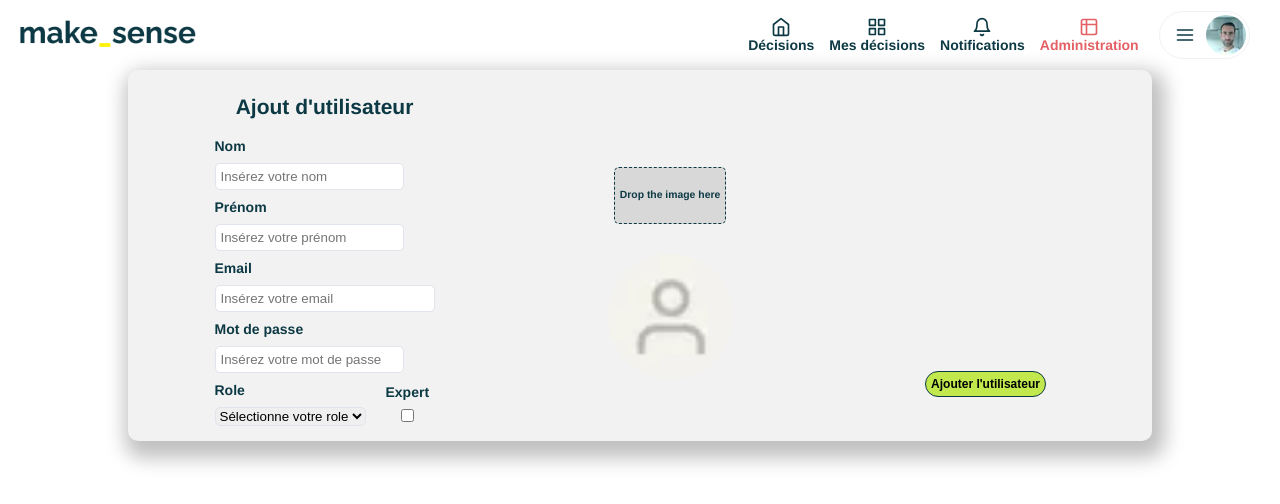
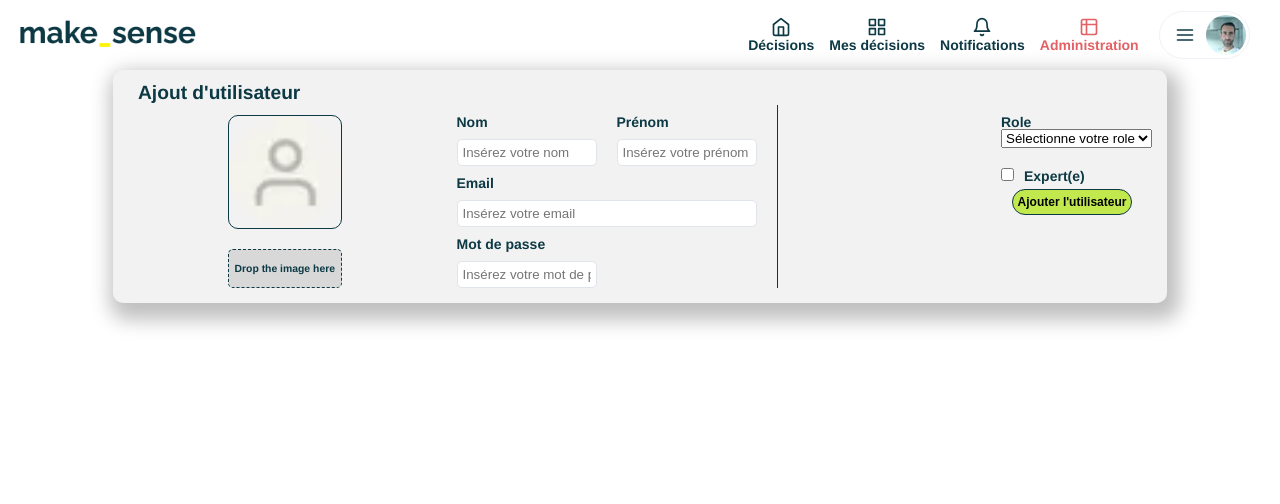
Before and after one commit to WildCodeSchool/2023-02-JS-RemoteFR-DeVMX-P3-Sense-Makers, a React (Vite) app in the folder frontend/: page /profile in a window 1280 px wide. Shown: the top 504 px of the page. Built offline with nearby package versions, Linux system fonts and the light colour scheme.

Commit message:
Add new layout htmel structure and css

```diff
--- a/frontend/src/components/Profiles/AdminComponents/AddUser.jsx
+++ b/frontend/src/components/Profiles/AdminComponents/AddUser.jsx
@@ -52,10 +52,14 @@ export default function AddUser() {
   };
   return (
     <form className="user-management" onSubmit={submit}>
+      <div className="add-user-title-container">
+        <h2 className="add-user-title">Ajout d'utilisateur</h2>
+      </div>
+      <div className="user-management-container">
         <div className="input-container">
-        <h2 className="input-title">Ajout d'utilisateur</h2>
           <div className="input-fields">
-          <label htmlFor="lastName">
+            <div className="input-fields name-inputs-container">
+              <label htmlFor="lastName" className="lastName">
                 Nom <br />
                 <input
                   type="text"
@@ -66,7 +70,7 @@ export default function AddUser() {
                   required
                 />
               </label>
-          <label htmlFor="firstName">
+              <label htmlFor="firstName" className="firstName">
                 Prénom <br />
                 <input
                   type="text"
@@ -77,6 +81,7 @@ export default function AddUser() {
                   required
                 />
               </label>
+            </div>
             <label htmlFor="email">
               Email <br />
               <input
@@ -100,7 +105,7 @@ export default function AddUser() {
                 required
               />
             </label>
-          <div className="roles-container">
+            <div className="roles-container-1">
               <label htmlFor="role">
                 Role <br />
                 <select id="role" name="role" onChange={update} required>
@@ -123,23 +128,48 @@ export default function AddUser() {
         </div>
         <div className="profile-photo-container">
           <label htmlFor="profile-photo-input">
+            <div className="img-container">
+              <img
+                src={
+                  dropzoneImage[0]?.preview
+                    ? dropzoneImage[0]?.preview
+                    : Avatar0
+                }
+                alt="profil"
+              />
+            </div>
             <Dropzone
               className="dropzone"
               dropzoneImage={dropzoneImage}
               setDropzoneImage={setDropzoneImage}
               setNewUploadedFileName={setNewUploadedFileName}
             />
-          <img
-            src={
-              dropzoneImage[0]?.preview ? dropzoneImage[0]?.preview : Avatar0
-            }
-            alt="profil"
-          />
           </label>
         </div>
+
         <div className="input-buttons-container">
+          <div className="roles-container-2">
+            <label htmlFor="role">
+              Role <br />
+              <select id="role" name="role" onChange={update} required>
+                <option value="0">Sélectionne votre role</option>
+                <option value="1">Admin</option>
+                <option value="2">Utilisateur</option>
+              </select>
+            </label>
+            <label htmlFor="role-expert" className="role-expert-2">
+              <input
+                type="checkbox"
+                id="role-expert"
+                name="roleExpert"
+                onChange={update}
+              />
+              Expert(e)
+            </label>
+          </div>
           <div className="add-button-container">
             <button type="submit">Ajouter l'utilisateur</button>
+          </div>
         </div>
       </div>
     </form>
--- a/frontend/src/scss/Profils_scss/AdminComponents_scss/_userManagement.scss
+++ b/frontend/src/scss/Profils_scss/AdminComponents_scss/_userManagement.scss
@@ -5,7 +5,6 @@
   justify-content: center;
   align-items: center;
   flex-direction: column;
-  flex-wrap: wrap;
   width: 80%;
   margin: auto;
   padding: $space-s 0;
@@ -18,43 +17,17 @@
   border-radius: $space-xs;
   box-shadow: 5px 9px 19px 8px rgba(0, 0, 0, 0.25);
 
-  .profile-photo-container {
-    margin-top: $space-s;
-
-    label {
+  .add-user-title-container {
     display: flex;
-      justify-content: center;
+    justify-content: flex-start;
     align-items: center;
-      flex-direction: column;
-
-      .dropzone {
-        display: flex;
-        justify-content: center;
-        align-items: center;
-        max-width: 5rem;
-        aspect-ratio: 2/1;
-        background-color: rgba(145, 148, 145, 0.267);
-        border-radius: $space-xxs;
-        border: 1px dashed $color-default;
-        margin-top: $space-m;
+    width: 13.75rem;
 
 
-        .dropzone-placeholder-text {
-          font-size: $font-size-xxs;
-          text-align: center;
-          color: $color-default;
-          margin: 0;
-          padding: $space-xxs;
-          cursor: pointer;
-        }
-      }
 
-      img {
-        width: 80px;
-        object-fit: cover;
-        aspect-ratio: 1/1;
-        border-radius: 50%;
-      }
+    .add-user-title {
+      font-size: $font-size-l;
+      margin-bottom: $space-xxs;
     }
   }
 
@@ -63,50 +36,6 @@
     justify-content: center;
     align-items: center;
     flex-direction: column;
-
-    .input-title {
-      margin: $space-s auto;
-    }
-
-    .profile-photo-container {
-      margin-top: $space-l;
-
-      label {
-        display: flex;
-        justify-content: center;
-        align-items: center;
-        flex-direction: column;
-
-        .dropzone {
-          display: flex;
-          justify-content: center;
-          align-items: center;
-          max-width: 5rem;
-          aspect-ratio: 2/1;
-          background-color: rgba(145, 148, 145, 0.267);
-          border-radius: $space-xxs;
-          border: 1px dashed $color-default;
-          margin-top: $space-s;
-
-
-          .dropzone-placeholder-text {
-            font-size: $font-size-xxs;
-            text-align: center;
-            color: $color-default;
-            margin: 0;
-            padding: $space-xxs;
-            cursor: pointer;
-          }
-        }
-
-        img {
-          width: 60px;
-          object-fit: cover;
-          aspect-ratio: 1/1;
-          border-radius: 50%;
-        }
-      }
-    }
 
     .input-fields {
       display: flex;
@@ -136,7 +65,8 @@
       }
     }
 
-    .roles-container {
+
+    .roles-container-1 {
       display: flex;
       justify-content: center;
       align-items: center;
@@ -176,9 +106,64 @@
   }
 
 
+  .profile-photo-container {
+    label {
+      display: flex;
+      justify-content: flex-start;
+      align-items: center;
+      flex-direction: column;
+      margin-top: $space-m;
+
+      .img-container {
+        display: flex;
+        justify-content: center;
+        align-items: center;
+        width: 5rem;
+        aspect-ratio: 1 / 1;
+        border: 1px solid $color-default;
+        border-radius: $space-xs;
+
+        img {
+          width: 80px;
+          object-fit: cover;
+          aspect-ratio: 1/1;
+          border-radius: 50%;
+        }
+      }
+
+      .dropzone {
+        display: flex;
+        justify-content: center;
+        align-items: center;
+        width: 5rem;
+        aspect-ratio: 3/1;
+        background-color: rgba(145, 148, 145, 0.267);
+        border-radius: $space-xxs;
+        border: 1px dashed $color-default;
+        margin-top: $space-m;
+
+        .dropzone-placeholder-text {
+          font-size: $font-size-xxs;
+          text-align: center;
+          color: $color-default;
+          margin: 0;
+          padding: $space-xxs;
+          cursor: pointer;
+        }
+      }
+    }
+  }
 
   .input-buttons-container {
+    display: flex;
+    justify-content: center;
+    align-items: center;
     margin-top: $space-xs;
+
+
+    .roles-container-2 {
+      display: none;
+    }
 
     .add-button-container {
       display: flex;
@@ -231,29 +216,106 @@
 }
 
 @media screen and (min-width: 798px) {
+
   .user-management {
-    flex-direction: row;
+    padding: 0 $space-s $space-s $space-s;
+
+    .add-user-title-container {
+      margin-left: $space-m;
+      width: 100%;
+    }
+
+    .user-management-container {
+      display: flex;
       justify-content: space-around;
+      align-items: flex-start;
+      width: 100%;
+
+
 
       .profile-photo-container {
+        order: -1;
+        flex-grow: 1;
+
         label {
-        .dropzone {
-          max-width: 10rem;
-          aspect-ratio: 2/1;
+          margin-top: $space-xs;
+
+          .img-container {
+            width: 7rem;
+
+            img {
+              width: 150px;
+            }
           }
 
-        img {
-          margin-top: $space-l;
-          width: 125px;
-          aspect-ratio: 1 /1;
+          .dropzone {
+            width: 7rem;
+          }
+        }
+      }
+
+
+
+      .input-container {
+        margin-left: $space-s;
+        border-right: 1px solid $color-default;
+
+        .input-fields {
+          >label {
+            width: 10rem;
+
+            >input {
+              width: 80%;
+            }
+          }
+
+          .name-inputs-container {
+            display: flex;
+            justify-content: space-around;
+            align-items: center;
+            flex-direction: row;
+
+          }
+
+          label {
+
+            input[type=email] {
+              min-width: 180%;
+            }
+          }
+
+          .roles-container-1 {
+            display: none;
           }
         }
       }
 
       .input-buttons-container {
+        display: flex;
+        justify-content: space-between;
+        align-items: flex-end;
+        flex-direction: column;
+        flex-grow: 1;
+        margin-left: $space-s;
+
         >:last-child {
-        margin-top: 150%;
+          // justify-content: flex-end;
+          // margin-top: 5rem;
+        }
+
+        .roles-container-2 {
+          display: flex;
+          flex-direction: column;
+
+          .role-expert-2 {
+            margin-top: $space-m;
+
+            input {
+              margin: 0 $space-xs 0 0;
             }
           }
         }
       }
+    }
+  }
+}
```
Lines whose indentation alone changed are shown as unchanged.
